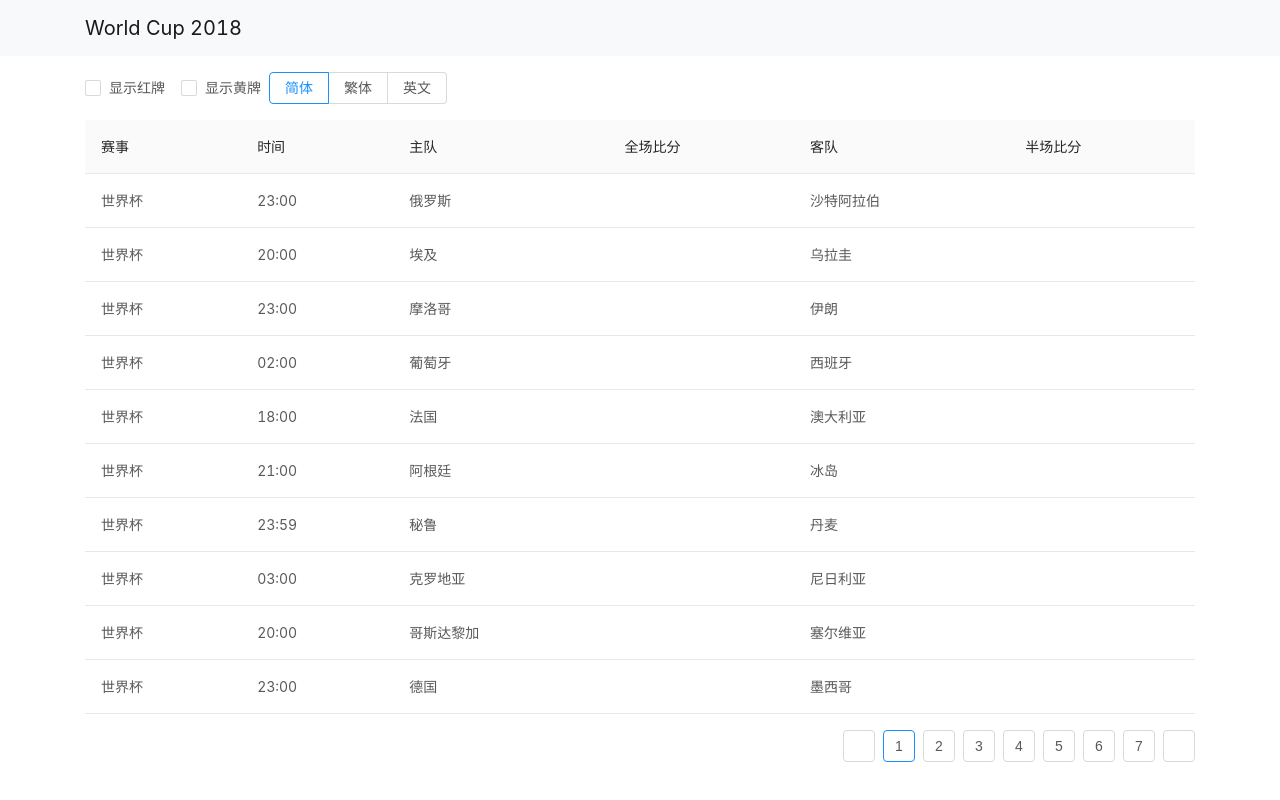
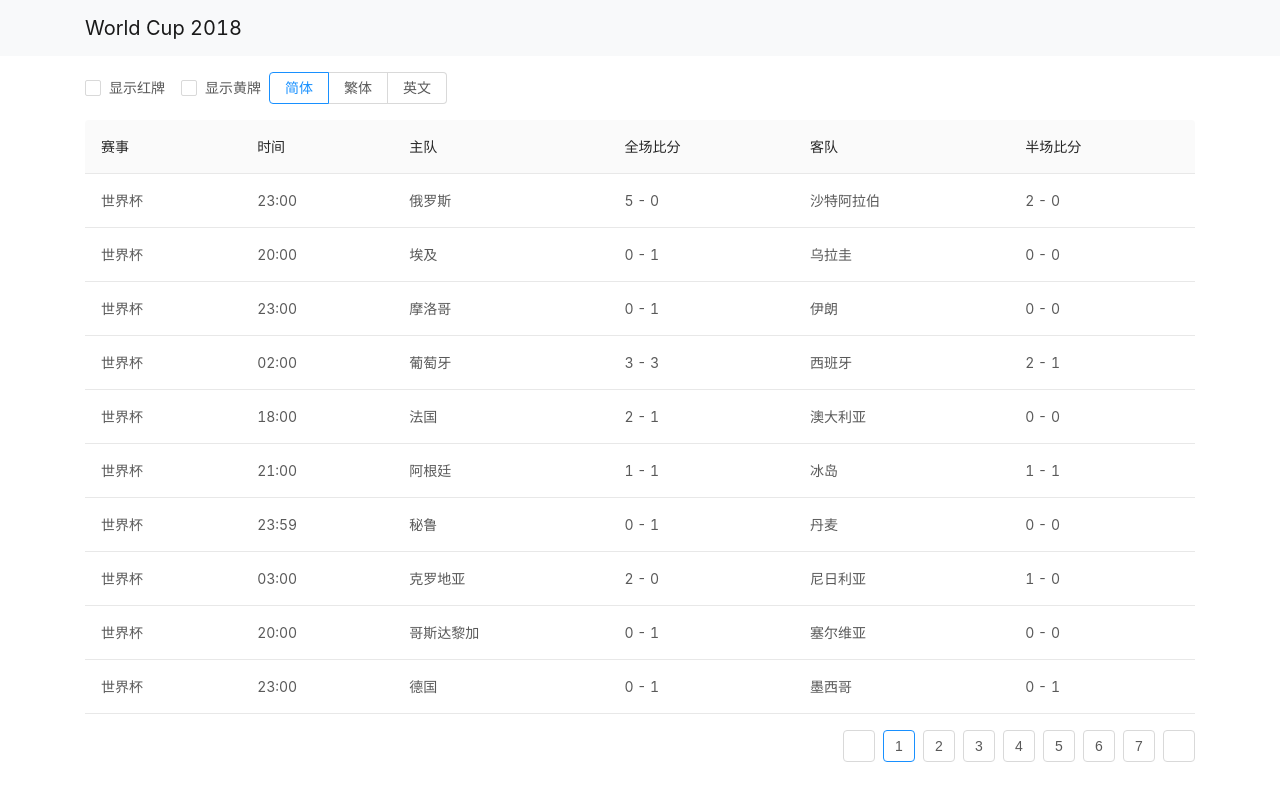
Before and after one commit to xiegangd/ant-design-vue-worldcup, a Vue app: page / in a window 1280 px wide. Built offline with nearby package versions, Linux system fonts and the light colour scheme.

Commit message:
通过 slot-scope 显示全场半场比分数据

```diff
--- a/src/components/HelloWorld.vue
+++ b/src/components/HelloWorld.vue
@@ -11,7 +11,10 @@
       </a-radio-group>
     </div>
 
-    <a-table :columns="columns" :dataSource="data"/>
+    <a-table :columns="columns" :dataSource="data">
+      <span slot="score" slot-scope="text, record, index">{{ record.homeScore }} - {{ record.guestScore}}</span>
+      <span slot="homeScore" slot-scope="text, record, index">{{ record.homeHalfScore }} - {{ record.guestHalfScore}}</span>
+    </a-table>
 
   </div>
 </template>
@@ -22,27 +25,23 @@
   const columns = [{
     title: '赛事',
     dataIndex: 'league[0]',
-    key: 'league',
   }, {
     title: '时间',
     dataIndex: 'matchTime',
-    key: 'matchTime',
   }, {
     title: '主队',
     dataIndex: 'home[0]',
-    key: 'home',
   }, {
     title: '全场比分',
     dataIndex: 'score',
-    key: 'score',
+    scopedSlots: { customRender: 'score' },
   }, {
     title: '客队',
     dataIndex: 'guest[0]',
-    key: 'home',
   }, {
     title: '半场比分',
-    dataIndex: 'halfScore',
-    key: 'halfScore',
+    dataIndex: 'homeScore',
+    scopedSlots: { customRender: 'homeScore' },
   }];
 
 export default {
```
